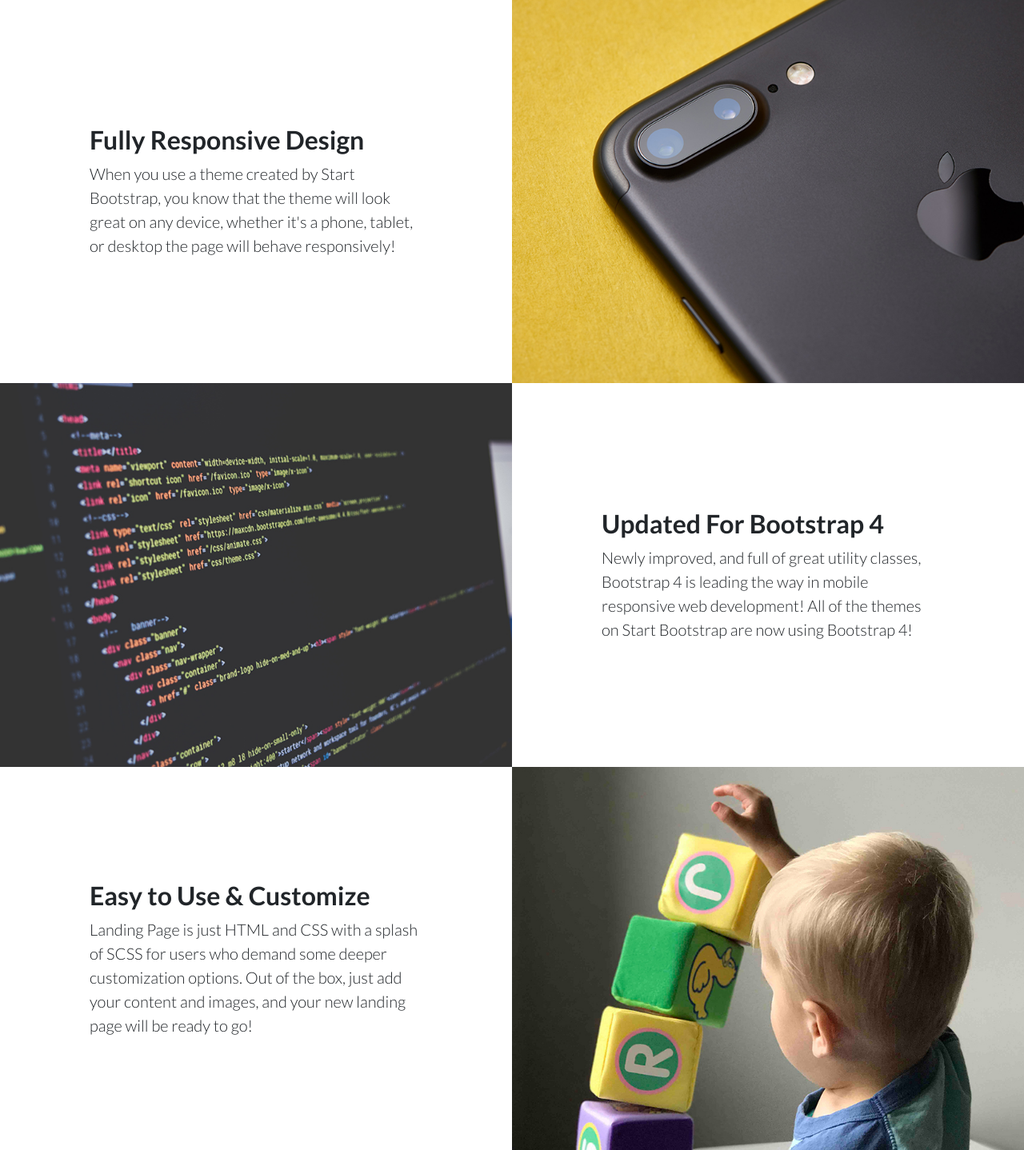
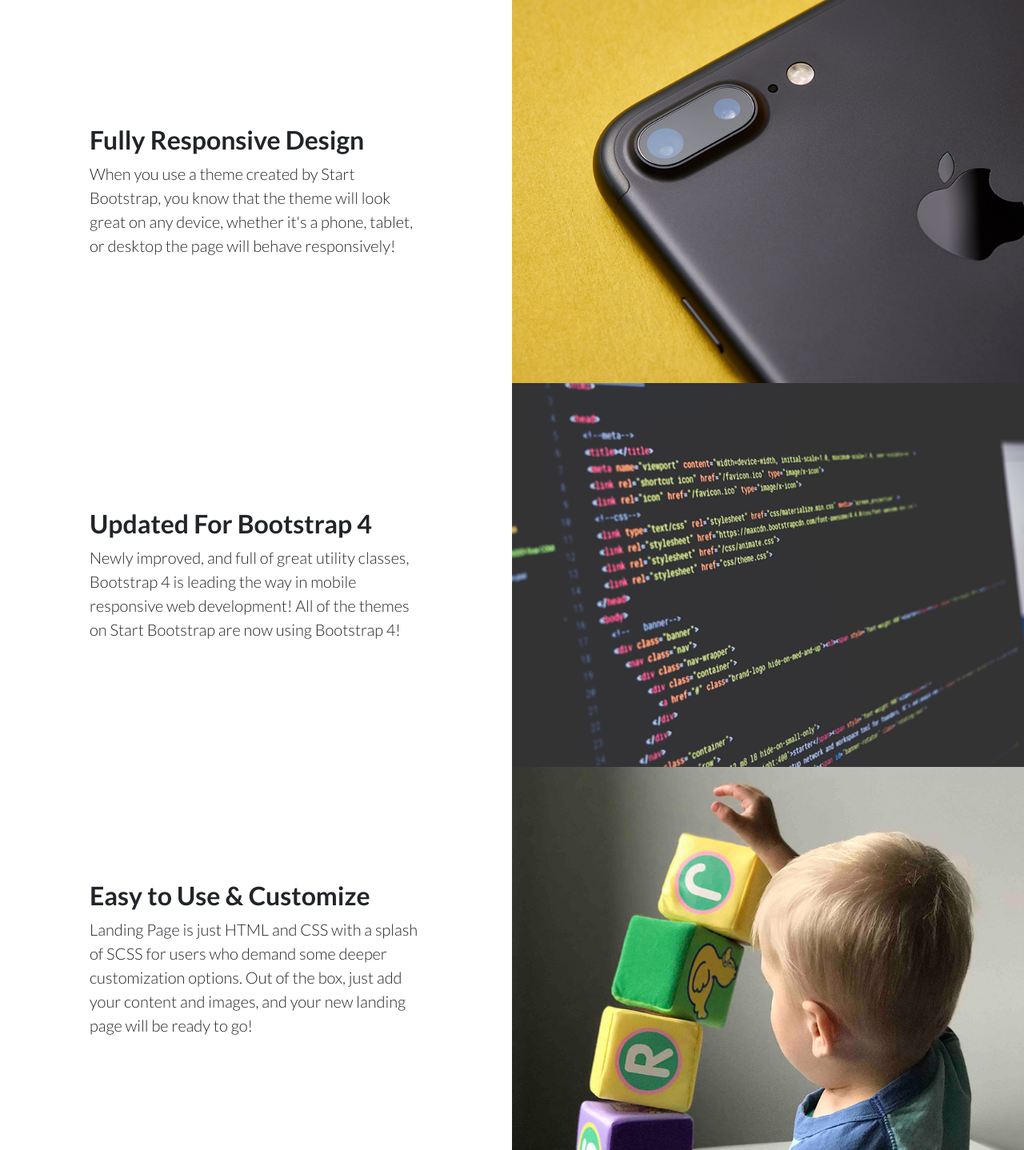
Before and after one commit to cserakib/work-on-Django-static-and-Templates, a Django app: page / in a window 1280 px wide. Shown: the part 1106-2544 px from the top of the page at 80% size. Run offline with Django 3.2, Linux system fonts and the light colour scheme; some libraries are stand-ins or nearby versions.

Commit message:
image chages

```diff
--- a/project/templates/index.html
+++ b/project/templates/index.html
@@ -105,7 +105,7 @@
         </div>
       </div>
       <div class="row no-gutters">
-        <div class="col-lg-6 text-white showcase-img" style="background-image: url('{%  static "img/bg-showcase-2.jpg" %}');"></div>
+        <div class="col-lg-6 order-lg-2 text-white showcase-img" style="background-image: url('{%  static "img/bg-showcase-2.jpg" %}');"></div>
         <div class="col-lg-6 my-auto showcase-text">
           <h2>Updated For Bootstrap 4</h2>
           <p class="lead mb-0">Newly improved, and full of great utility classes, Bootstrap 4 is leading the way in mobile responsive web development! All of the themes on Start Bootstrap are now using Bootstrap 4!</p>
```
